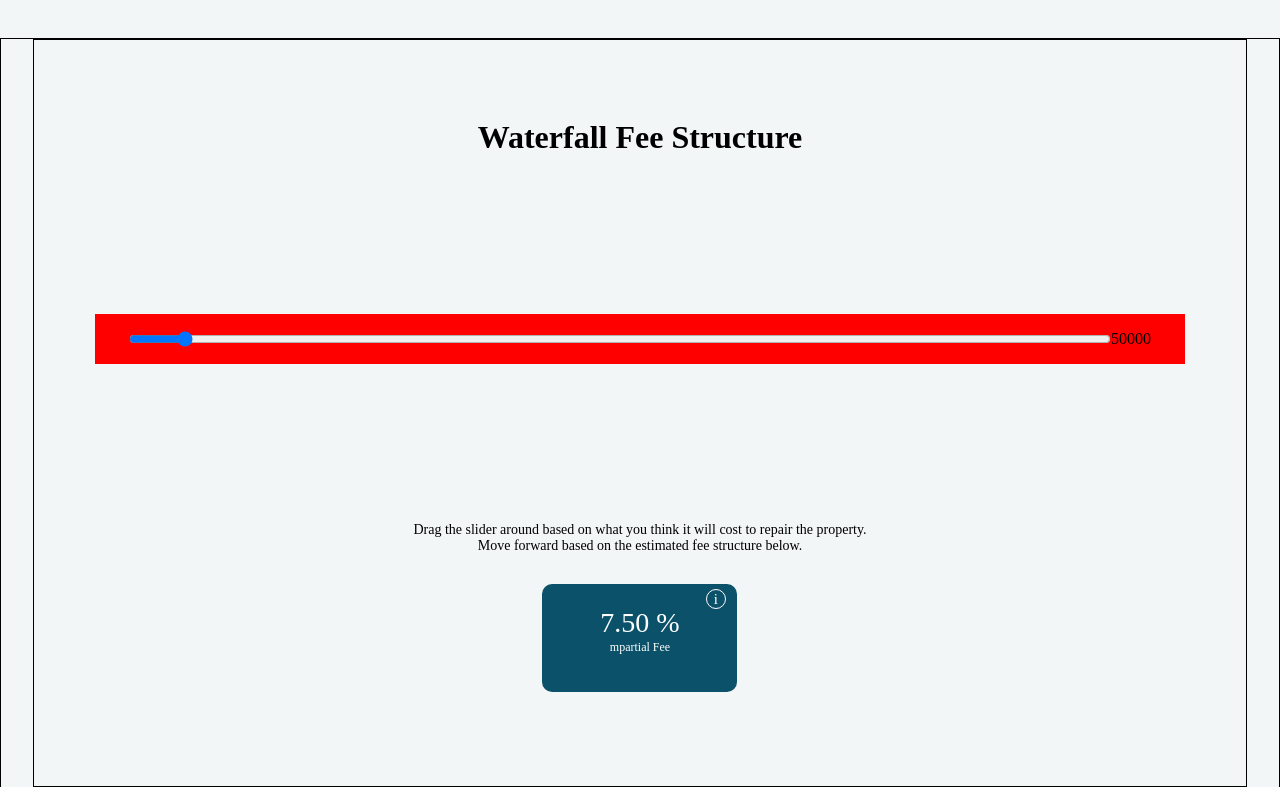
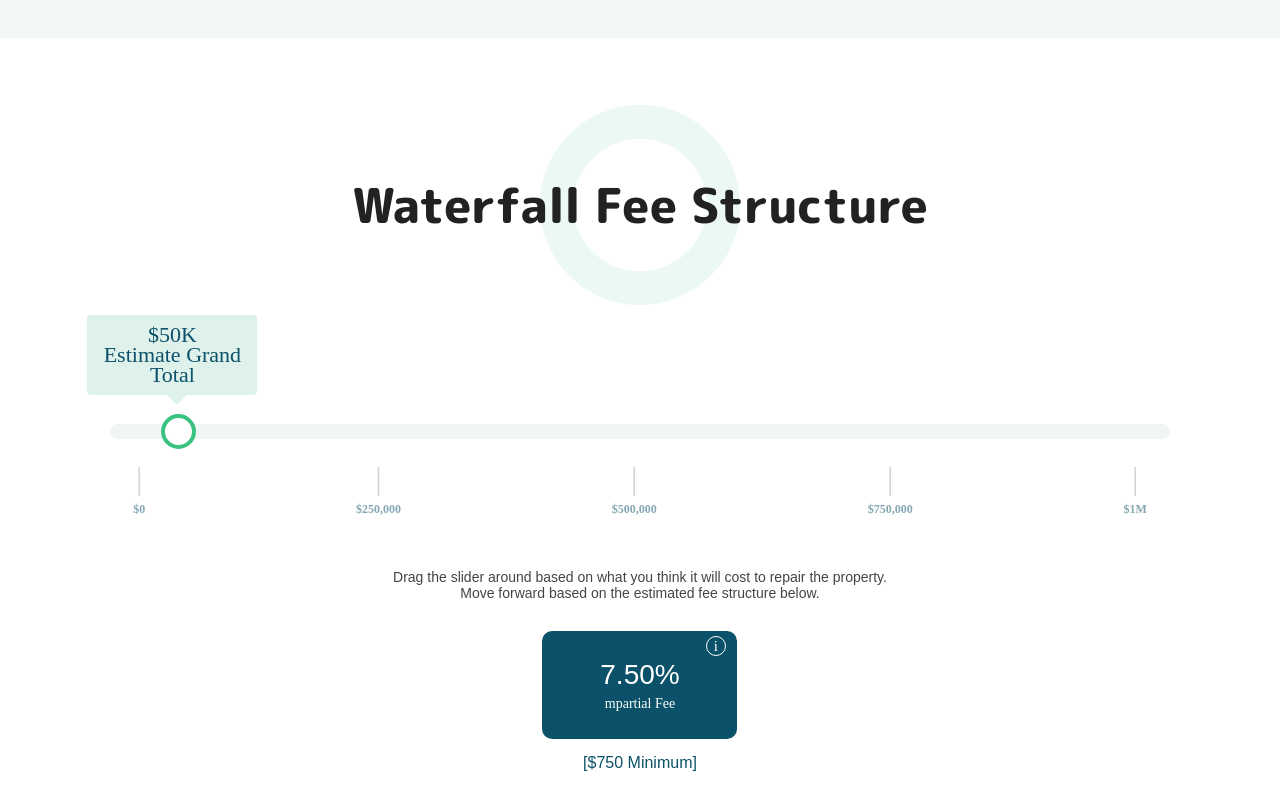
Before and after one commit to sheraz-khan-5/clone, a React (Create React App) app: page / in a window 1280 px wide. Shown: the part 1693-2480 px from the top of the page. Built offline with nearby package versions, Linux system fonts and the light colour scheme; the HTML template or start-up script is replaced by a standard one.

Commit message:
feeStructure Section Completed

```diff
--- a/src/components/FeeStructure/FeeStructureElements.js
+++ b/src/components/FeeStructure/FeeStructureElements.js
@@ -1,66 +1,176 @@
 import styled from 'styled-components'
+import BgCircle from '../../images/BackgroundCircle.png'
 
-export const FsContainer = styled.div`
+export const FsContainer = styled.div `
+    height:750px;
+    width:100%;
+    background:#fff;
+    display:flex;
+    justify-content:center;
+`
+export const FSWrapper = styled.div `
+    width:90%;
+    display:flex;
+    flex-direction:column;
+    justify-content:space-between;
+    align-items:center;
 
-height:750px;
-width:100%;
-background:rgba(10,81,105,.05) 0 0 no-repeat padding-box;
-display:flex;
-justify-content:center;
-border:solid 1px;
+    @media screen and (min-width:201px) and (max-width:401px){
+    margin:10px;
+}
+`
+export const H1Wrapper = styled.div `
+    background-size: 200px 200px;
+    background-repeat: no-repeat;
+    background-position-x:center;
+    background-position-y:center;
+    background-image:url(${BgCircle});
+    background-position: 50%;
+    padding: 12%;
 
+    @media screen and (max-width:768px){
+    background-size: 180px 180px;
+    }
+`
+export const FSH1 = styled.h1 `
+    font-family: 'M PLUS Rounded 1c', sans-serif;
+    font-weight: 800;
+    font-size: 48px;
+    line-height: 58px;
+    letter-spacing: 0;
+    color: #222;
+    opacity: 1;
+    text-align:center;
+
+    @media screen and (min-width:768px) and (max-width:920px){
+    font-size: 38px;
+}
+    @media screen and (max-width:768px){
+    font-size: 36px;
+    line-height:45px;
+}
+    @media screen and (min-width:201px) and (max-width:401px){
+    font-weight: 600;
+    font-size: 28px;
+}
 
 `
-export const FSWrapper = styled.div`
-width:95%;
-display:flex;
-flex-direction:column;
-justify-content:space-around;
-align-items:center;
-border:solid 1px;
-`
-export const H1Wrapper = styled.div`
+export const RangeSliderWrapper = styled.div `
+    width:100%;
+    position:relative;
+    justify-content:center;
+    display:flex;
+
+    @media screen and (max-width:768px){
+    width:90%;
+}
 
 `
-export const FSH1 = styled.h1`
+export const RangeSlider = styled.input `
+    background:rgba(10,81,105,.06) 0 0 padding-box;
+    height:15px;
+    border-radius: 10px;
+    width:92%;
+    cursor: pointer;
+    -webkit-appearance:none;
+  &:focus{
+      outline:none;
+  }
+    @media screen and (max-width:768px){
+    width:100%;
+}
+    &::-webkit-slider-thumb{
+    appearance:none;
+    -webkit-appearance:none;
+    background-color: #dff1eb;
+    border:4px solid #3ac280;
+    border-radius:50%;
+    width:35px;
+    height:35px;
+    background:white;
+    cursor: pointer;
 
-`
-export const SliderContainer= styled.div`
-display: flex;
-justify-content:center;
-align-items:center;
-width:90%;
-height:50px;
-background:red;
-
-
-`
-export const RangeSlider = styled.input`
-    background:rgba(10,81,105,.05) 0 0 no-repeat padding-box;
-    height:12px;
-    border-radius: 10px;
-    width:90%;
-    color:black;
-
-    &:-webkit-slider-thumb{
-        -webkit-appearance:none;
-    appearance: none;
-    width:40px;
-    height:40px;
-    background:white;
     }
 `
-export const DescWrapper = styled.div`
 
+export const SliderToolTip = styled.h5 `
+    width: 170px;
+    height: 80px;
+    line-height:0.91;
+    text-align: center;
+    position: absolute;
+    background-color: #dff1eb;
+    font-weight: 400;
+    font-size: 22px;
+    border-radius: 4px;
+    display: inline-block;
+    color: #0a5169;
+    bottom:100%;
+    margin-bottom:2.5%;
+    padding:10px;
+    -webkit-transform: translate3d(-50%,0,0);
+    transform: translate3d(-50%,0,0);
+
+    &::after{
+    content: "";
+    position: absolute;
+    top: 100%;
+    left: 50%;
+    margin-left: -5px;
+    border-width: 10px;
+    border-style: solid;
+    border-color: #dff1eb transparent transparent transparent;
+  }
+
+    @media screen and (max-width:768px){
+    width: 140px;
+    height: 70px;
+    font-size: 20px;
+    margin-bottom:7%;
+    padding:0px;
+    }
+ `
+export const LabelBarList = styled.ul `
+    list-style-type:none;
+    display:flex;
+    justify-content:space-between;
+    width:88%;
+    position:relative;
+    margin-top:-30px;
+ `
+export const LabelBarListItem = styled.li `
+    font-family: Gilroy;
+    color: rgb(132, 167, 179);
+    font-size: 12px;
+    font-weight: 600;
+
+ &::before {
+     content:"|";
+     display:flex;
+     flex-direction:column;
+     justify-content:center;
+     align-items:center;
+     padding-bottom:5px;
+     font-size:32px;
+     font-weight: 400;
+     color: rgb(211, 211, 211);
+ }
+ `
+export const DescWrapper = styled.div `
+    display:flex;
+    flex-direction:column;
+    justify-content:center;
+    align-items:center;
 `
-export const DescP= styled.p`
+export const DescP = styled.p `
+    font-family: 'Raleway',sans-serif;
     max-width: 620px;
     margin: 0px auto;
     text-align: center;
     font-size: 14px;
-
+    color:#424642;
 `
-export const MPPartialFee = styled.div`
+export const MPPartialFee = styled.div `
     width: 195px;
     height: 108px;
     margin: 30px auto 15px;
@@ -70,8 +180,8 @@ export const MPPartialFee = styled.div`
     border-radius: 10px;
     position: relative;
 `
-export const FeePopUp = styled.div`
-position: absolute;
+export const FeePopUp = styled.i `
+    position: absolute;
     right: 6%;
     top: 5%;
     font-size: 15px;
@@ -84,18 +194,66 @@ position: absolute;
     line-height: 19px;
     cursor: pointer;
 `
-export const FeeLabel = styled.label`
-font-size: 28px;
+export const PopText = styled.div `
+    visibility:${({isPopUp})=>(isPopUp ? 'visible' : 'hidden')};
+     width: 250px;
+    font-style: normal;
+    color: #424642;
+    font-weight: 400;
+    line-height: 1.5;
+    text-align: left;
+    text-shadow: none;
+    text-transform: none;
+    letter-spacing: normal;
+    word-break: normal;
+    word-spacing: normal;
+    white-space: normal;
+    line-break: auto;
+    font-size: .875rem;
+    word-wrap: break-word;
+    background-color: #fff;
+    background-clip: padding-box;
+    border: 1px solid rgba(0,0,0,.2);
+    border-radius: .3rem;
+    border-style: solid;
+    padding: 10px;
+    position: absolute;
+    z-index: 1060;
+    bottom: 100%;
+    left: 20%;
+    margin-bottom: 3px;
+
+
+
+    &::after{
+    content: "";
+    position: absolute;
+    top: 100%;
+    left: 50%;
+    margin-left: -5px;
+    border-width: 10px;
+    border-style: solid;
+    border-color: #fff transparent transparent transparent;
+  }
+`
+export const FeeLabel = styled.label `
+    font-size: 28px;
     margin: 0;
-    font-weight: 400;
     display: block;
     color: #fff;
-    line-height: 28px;
+    line-height: 38px;
+    font-family: 'Rounded ', sans-serif;
+    font-weight:520;
 `
-export const FeeLabeeInfo = styled.span`
-
-font-size: 12px;
+export const FeeLabeeInfo = styled.span `
+    font-size: 14px;
     color: #fff;
     font-weight: 400;
-
 `
+export const InfoText = styled.p `
+    font-family: ' Rounded', sans-serif;
+    margin-top: 0;
+    margin-bottom: 1rem;
+    color:#0a5168;
+    font-weight: 545;
+`
--- a/src/components/FeeStructure/index.js
+++ b/src/components/FeeStructure/index.js
@@ -1,52 +1,109 @@
-import React,{useState} from 'react'
-
+import React,{useState,useEffect} from 'react'
 import {
     FsContainer,
     FSWrapper,
     H1Wrapper,
     FSH1,
-    SliderContainer,
     RangeSlider,
+    SliderToolTip,
+    RangeSliderWrapper,
     DescWrapper,
     DescP,
     MPPartialFee,
     FeePopUp,
     FeeLabel,
-    FeeLabeeInfo
+    FeeLabeeInfo,
+    InfoText,
+    PopText,
+    LabelBarList,
+    LabelBarListItem
+} from './FeeStructureElements'
+const FeeStructure = () => {
+    const [amount, setAmount] = useState(
+       {
+        value1:'50000',
+        value2:750,
+        value3:5
+       });
+    const [isPopUp , setPopUp] = useState(false);
+    function formatCurrency(num) {
+        if(num<1000){
+           return "$"+ num
+        }
+         else if(num>999 && num <1000000){
+            return "$" +Number((num/1000).toFixed(0)) +"K"
+            }
+            else if(num >=1000000){
+                return "$" +Number((num/1000000).toFixed(0)) +"M"
+            }
+    }
+    function formateFee(feeNum,aNum) {
+        // feeNum =7.50;
+      if(aNum<=50000){
+          return Number(feeNum/100).toFixed(2) + "%"
+      }
+      else if(aNum>=50000){
+         const a=aNum/50000;
+         const b=14;
+         const percNum=((a*b)/100).toFixed(2);
+        return Number(((feeNum/100)-percNum)).toFixed(2) + "%"
+      }
+    }
+    const handlePopUp = ()=>{
+        setPopUp(!isPopUp)
+    }
+   const handleChange=(e)=>{
+    setAmount(
+    {
+        value1:e.target.value,
+        value2:amount.value2,
+        value3:amount.value3
+    })
 
+}
+     const moveToolTip=(aNum,tMove)=>{
+        const a=aNum/50000;
+        return tMove+(a*4.41)
+     }
 
-
-} from './FeeStructureElements'
-
-const FeeStructure = () => {
-    const [value, setValue] = useState(50000)
-
-
+     const t=moveToolTip(amount.value1,amount.value3);
     return (
         <>
             <FsContainer>
                 <FSWrapper>
                     <H1Wrapper>
-                        <FSH1>Waterfall Fee Structure</FSH1>
+                        <FSH1> Waterfall Fee Structure</FSH1>
                     </H1Wrapper>
+                    <RangeSliderWrapper>
+                    <SliderToolTip style={{left:t +'%'}} >
+                     {formatCurrency(amount.value1)}
+                     <br/>
+                     <p> Estimate Grand Total</p>
+                     </SliderToolTip>
+                    <RangeSlider onInput={handleChange} type="range" min='0' max='1000000' value={amount.value1} step={50000} >
+                    </RangeSlider>
 
-                <SliderContainer>
-                    <RangeSlider type="range" min='0' max='1000000' value={value}  steps={1} >
+                    </RangeSliderWrapper>
+                    <LabelBarList>
+                        <LabelBarListItem>$0</LabelBarListItem>
+                        <LabelBarListItem>$250,000</LabelBarListItem>
+                        <LabelBarListItem>$500,000</LabelBarListItem>
+                        <LabelBarListItem>$750,000</LabelBarListItem>
+                        <LabelBarListItem>$1M</LabelBarListItem>
+                    </LabelBarList>
 
-
-                    </RangeSlider>
-                    {value}
-                </SliderContainer>
                 <DescWrapper>
                     <DescP>Drag the slider around based on what you think it will cost to repair the property.
                         <br/>
                             Move forward based on the estimated fee structure below.
                      </DescP>
                      <MPPartialFee>
-                         <FeePopUp>i</FeePopUp>
-                         <FeeLabel>7.50 %</FeeLabel>
+                         <FeePopUp  onClick={handlePopUp}>i</FeePopUp>
+                         <PopText isPopUp={isPopUp}>Fee Structure Example: An estimate grand total of $100k will result in a fee of $7,360. The $750 deposit will be collected upon submission and applied toward the overarching fee.</PopText>
+                         <FeeLabel >{formateFee(amount.value2, amount.value1)}</FeeLabel>
                          <FeeLabeeInfo>mpartial Fee</FeeLabeeInfo>
                      </MPPartialFee>
+                     <InfoText >[$750 Minimum]</InfoText>
                 </DescWrapper>
                 </FSWrapper>
             </FsContainer>
--- a/src/components/GTD/GTD-Elements.js
+++ b/src/components/GTD/GTD-Elements.js
@@ -120,12 +120,13 @@ export const ParaText = styled.div `
     align-items:flex-end;
 `
 export const Para = styled.p`
-    font-family: Museo Sans Rounded\ 500,Helvetica,Arial,Sans-Serif;
+
     font-size:14px;
     letter-spacing:1px;
     font-weight:10;
     line-height:35px;
     text-align:start;
+    color:#333333;
 @media screen and (max-width:768px) {
 
   font-size:14px;
--- a/src/pages/index.js
+++ b/src/pages/index.js
@@ -22,8 +22,8 @@ const Home = () => {
                  <HeroSection />
                  <GTDSection />
                  <HowItWorks />
-                 <FeeStructure />
-                 <ExampleDeliverables />
+                 <FeeStructure  isOpen={isOpen} toggle={toggle} />
+                 <ExampleDeliverables isOpen={isOpen} toggle={toggle}/>
                  <ContactUs />
                  <Footer />
 
```
Also changed, not shown: src/components/ExampleDeliverables.js/ExampleElements.js (+35 -30 lines).
